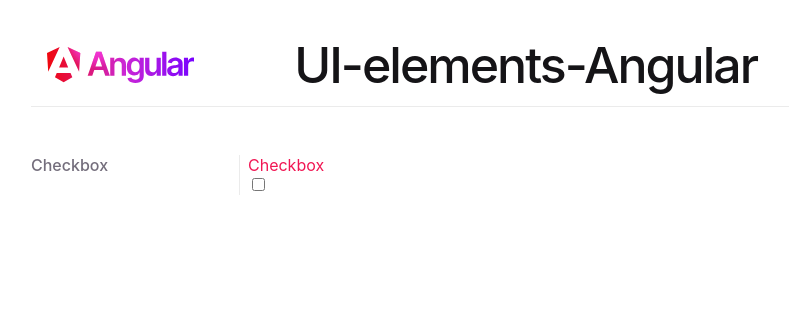
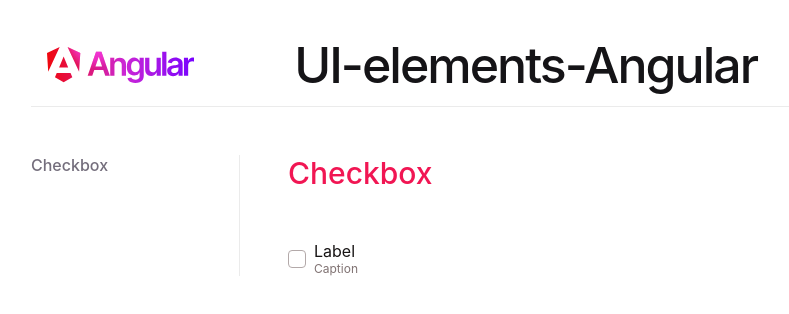
Before and after one commit to pichuzhkinaen/UI-elements-Angular, an Angular app: page / in a window 1280 px wide. Shown: the top 314 px of the page, without its empty margins (25-814 px from the left). Built offline with nearby package versions, Linux system fonts and the light colour scheme.

Commit message:
added checkbox

```diff
--- a/src/app/components/checkbox/checkbox.component.html
+++ b/src/app/components/checkbox/checkbox.component.html
@@ -1,13 +1,17 @@
-<div class="checkbox-wrapper">
-    <label class="checkbox">
+<label class="checkbox"
+       [class.checkbox--checked]="value">
     <span class="checkbox__wrapper-input">
         <input
             #inputElement
             type="checkbox"
             class="checkbox__input"
+            [value]="value"
             [indeterminate]="indeterminate"
             (change)="checkboxChanged()">
         <span class="checkbox__layout-input"></span>
     </span>
+    <span class="checkbox__text">
+        <span class="checkbox__label">{{ label }}</span>
+        <span class="checkbox__caption">{{ caption }}</span>
+    </span>
 </label>
-</div>
--- a/src/app/components/checkbox/checkbox.component.scss
+++ b/src/app/components/checkbox/checkbox.component.scss
@@ -0,0 +1,71 @@
+.checkbox {
+    $this: &;
+
+    display: flex;
+    align-items: center;
+    column-gap: 8px;
+    color: #171414;
+    cursor: pointer;
+
+    &__wrapper-input {
+        position: relative;
+    }
+
+    &__input {
+        position: absolute;
+        width: 100%;
+        height: 100%;
+        margin: 0;
+        opacity: 0;
+    }
+
+    &__layout-input {
+        display: block;
+        width: 18px;
+        height: 18px;
+        box-sizing: border-box;
+        border-radius: 4px;
+        border-width: 1px;
+        border-style: solid;
+        border-color: rgb(179, 169, 169);
+        transition: border-color .3s ease, background-color .3s ease;
+        cursor: pointer;
+
+        &:after {
+            opacity: 0;
+            content: '';
+            position: absolute;
+            top: 1px;
+            left: 5px;
+            transform: rotate(45deg);
+            display: block;
+            width: 7px;
+            height: 13px;
+            box-sizing: border-box;
+            border-bottom: 2px solid white;
+            border-right: 2px solid white;
+        }
+    }
+
+    &__label {
+        display: block;
+        font-size: 16px;
+    }
+
+    &__caption {
+        display: block;
+        font-size: 12px;
+        color: #807373;
+    }
+
+    &--checked {
+        #{$this}__layout-input {
+            background-color: #0546ff;
+            border-color: #0546ff;
+
+            &:after {
+                opacity: 1;
+            }
+        }
+    }
+}
--- a/src/app/components/checkbox/checkbox.component.ts
+++ b/src/app/components/checkbox/checkbox.component.ts
@@ -4,24 +4,41 @@ import {
     Input,
     OnInit,
     Output,
-    EventEmitter
+    EventEmitter,
+	Self,
+	Optional,
+	ElementRef,
+	Renderer2,
 } from '@angular/core';
+import {
+    DefaultValueAccessor,
+    FormControl,
+    NgControl
+} from '@angular/forms';
 
 
 @Component({
-  selector: 'app-checkbox',
-  imports: [],
-  templateUrl: './checkbox.component.html',
-  styleUrl: './checkbox.component.scss'
+	standalone: true,
+	selector: 'app-checkbox',
+	imports: [],
+	templateUrl: './checkbox.component.html',
+	styleUrl: './checkbox.component.scss'
 })
-export class CheckboxComponent implements OnInit {
+export class CheckboxComponent extends DefaultValueAccessor implements OnInit {
 	@Output() indeterminateChange: EventEmitter<boolean> = new EventEmitter<boolean>();
 	@Input() label: string = '';
 	@Input() caption: string = '';
 	@Input() readOnly: boolean = false;
 
-	public value!: string;
-
+	private _value: boolean = false;
+    @Input() set value(value: boolean) {
+        this._value = value;
+    }
+    public get value(): boolean {
+		console.log(this.control);
+		console.log(this.control.value);
+        return !!this.control.value;
+    }
 
 	private _indeterminate: boolean = false;
 		@Input() get indeterminate(): boolean {
@@ -33,14 +50,20 @@ export class CheckboxComponent implements OnInit {
 		this.indeterminateChange.emit(this._indeterminate);
 	}
 
-
 	constructor(
+		private readonly renderer: Renderer2,
+        private readonly elementRef: ElementRef<HTMLElement>,
 		private readonly cd: ChangeDetectorRef,
+		@Self()
+        @Optional()
+        public readonly control: NgControl,
 	) {
-
+		super(renderer, elementRef, true);
+		this.control.valueAccessor = this;
 	}
 
 	public ngOnInit(): void {
+		console.log(this.control.value);
 
 	}
 
--- a/src/app/tabs/tabs.component.html
+++ b/src/app/tabs/tabs.component.html
@@ -3,9 +3,14 @@
 </div>
 <div class="tabs-divider" role="separator" aria-label="Divider"></div>
 <div class="tabs-content">
-    <div class="tabs-content__item">
-        <span class="tabs-content__title">Checkbox</span>
-        <app-checkbox></app-checkbox>
-    </div>
-
+    <form [formGroup]="form">
+        <div class="tabs-content__item">
+            <span class="tabs-content__title">Checkbox</span>
+            <app-checkbox
+                formControlName="checkbox"
+                [label]="label"
+                [caption]="caption">
+            </app-checkbox>
+        </div>
+    </form>
 </div>
--- a/src/app/tabs/tabs.component.scss
+++ b/src/app/tabs/tabs.component.scss
@@ -25,8 +25,17 @@
     }
 
     &-content {
+        margin-left: 40px;
+
         &__item {
             color: var(--hot-red);
         }
+
+        &__title {
+            display: inline-block;
+            font-size: 30px;
+            font-weight: 500;
+            margin-bottom: 50px;
+        }
     }
 }
--- a/src/app/tabs/tabs.component.ts
+++ b/src/app/tabs/tabs.component.ts
@@ -1,16 +1,30 @@
-import {
-	Component,
-	ChangeDetectionStrategy,
-  } from '@angular/core';
+import { Component, ChangeDetectionStrategy } from '@angular/core';
   import { CheckboxComponent } from '../components/checkbox/checkbox.component';
+  import { FormControl, FormGroup, FormsModule, ReactiveFormsModule } from '@angular/forms';
 
 @Component({
 	selector: 'app-tabs',
-	imports: [CheckboxComponent],
+	imports: [
+		CheckboxComponent,
+		FormsModule,
+        ReactiveFormsModule,
+	],
 	templateUrl: './tabs.component.html',
 	styleUrl: './tabs.component.scss',
 	changeDetection: ChangeDetectionStrategy.OnPush,
 })
 export class TabsComponent {
+	public label: string = 'Label';
+	public caption: string = 'Caption';
 
+	constructor(
+
+    ) {
+
+    }
+
+	protected form = new FormGroup({
+        checkbox: new FormControl(false),
+
+    });
 }
```
Lines whose indentation alone changed are shown as unchanged.
